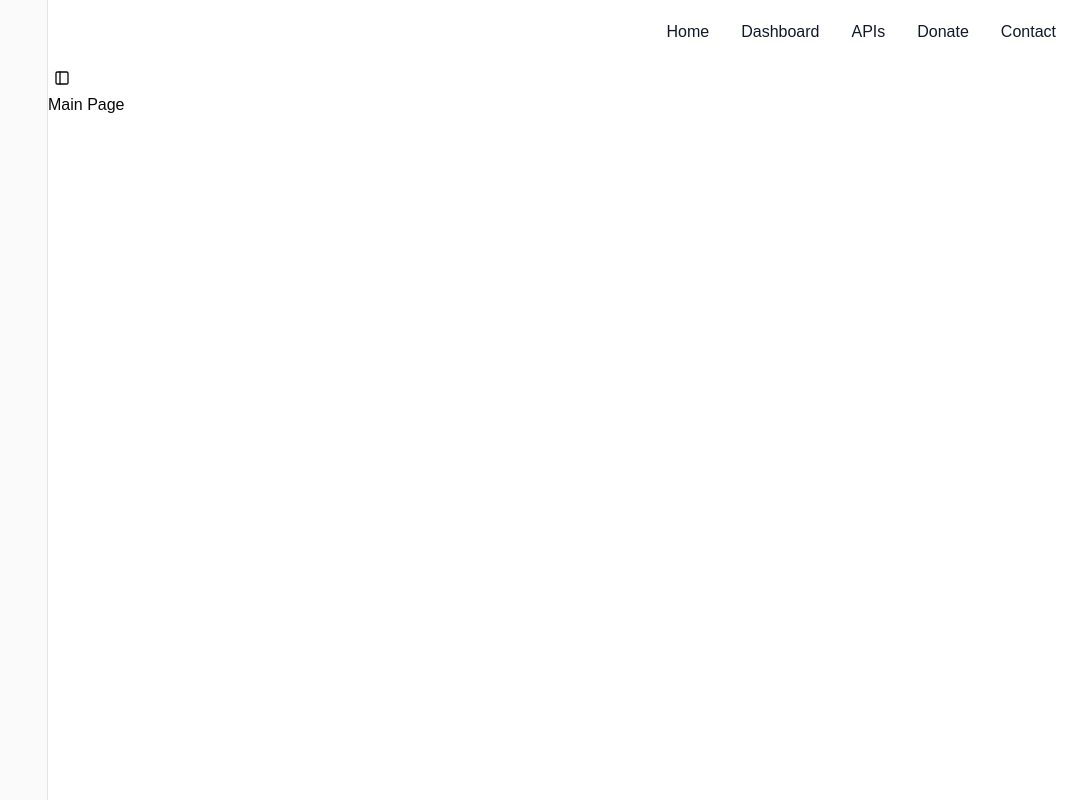
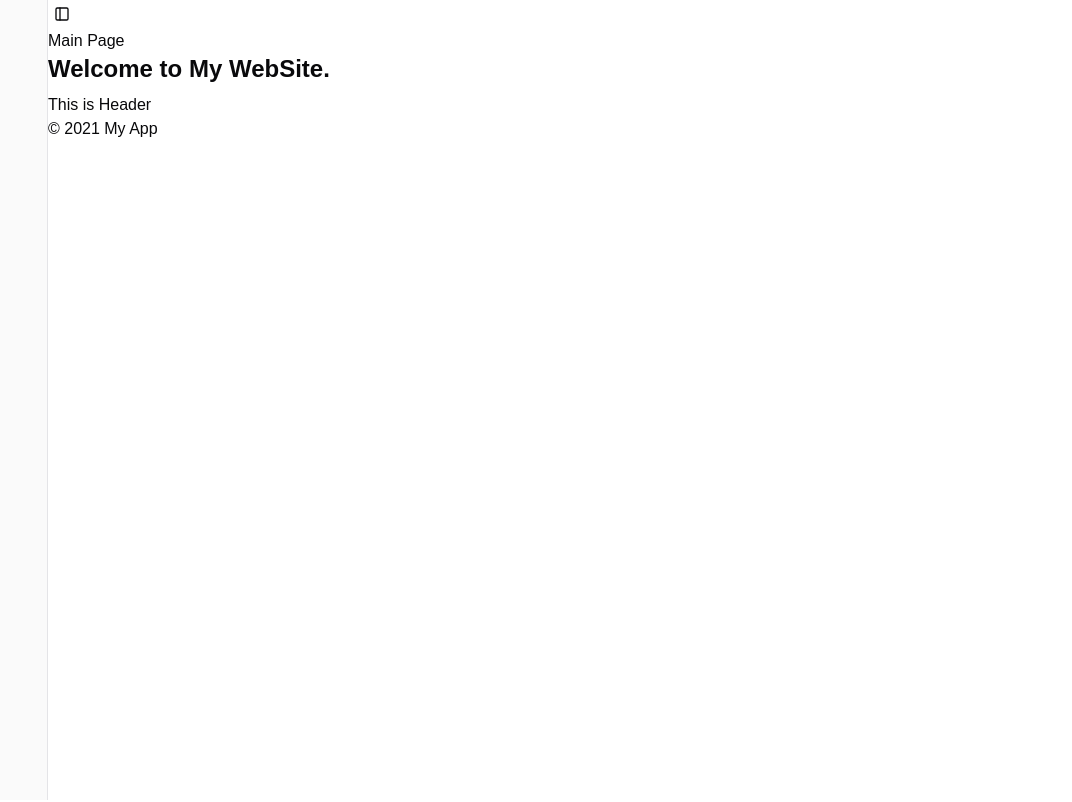
Before and after one commit to ACESunny/Chinanan, a Next.js app in the folder web/: page / in a window 1280 px wide. Shown: the top 802 px of the page, without its empty margins (208-1280 px from the left). Built offline with nearby package versions, Linux system fonts and the light colour scheme.

Commit message:
update layout

```diff
--- a/web/src/app/layout.jsx
+++ b/web/src/app/layout.jsx
@@ -7,51 +7,30 @@
 import { AppSidebar } from "../components/ui/app-sidebar"
 
 // Components
-import Header from "./components/header";
-import Nav from "./components/nav";
-import Footer from "./components/footer";
+import Header from "../components/header";
+import Footer from "../components/footer";
 
 // Styles
-import { Geist, Geist_Mono } from "next/font/google";
 import "./globals.css";
 
-const geistSans = Geist({
-  variable: "--font-geist-sans",
-  subsets: ["latin"],
-});
-
-const geistMono = Geist_Mono({
-  variable: "--font-geist-mono",
-  subsets: ["latin"],
-});
-
 export const metadata = {
-  title: "Create Next App",
-  description: "Generated by create next app",
+  title: "Chinanan Thailand",
+  description: "Chinanan Thailand",
 };
 
 export default function RootLayout({ children }) {
   return (
-    <html lang="en">
-      <body
-        className={`${geistSans.variable} ${geistMono.variable} antialiased`}
-      >
-        <Nav />
-
     <SidebarProvider>
       <AppSidebar />
       <main>
         <SidebarTrigger />
         {children}
-          </main>
-        </SidebarProvider>
-
         <Header />
         <Footer />
+      </main>
 
       <SpeedInsights />
       <Analytics />
-      </body>
-    </html>
+    </SidebarProvider>
   );
 }
```
Also changed, not shown: web/src/components/footer.jsx (renamed from web/src/app/components/footer.jsx), web/src/components/header.jsx (renamed from web/src/app/components/header.jsx), web/src/components/nav.jsx (renamed from web/src/app/components/nav.jsx). Lines whose indentation alone changed are shown as unchanged.
